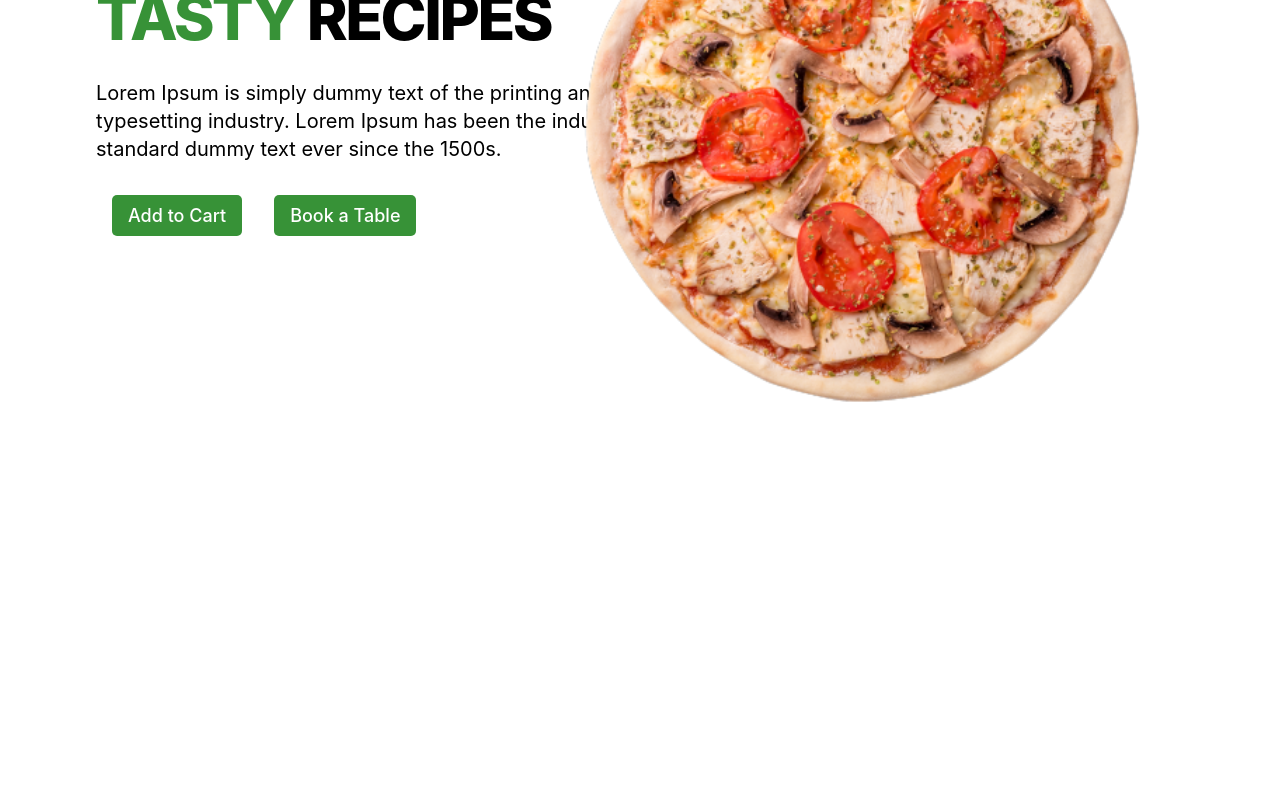
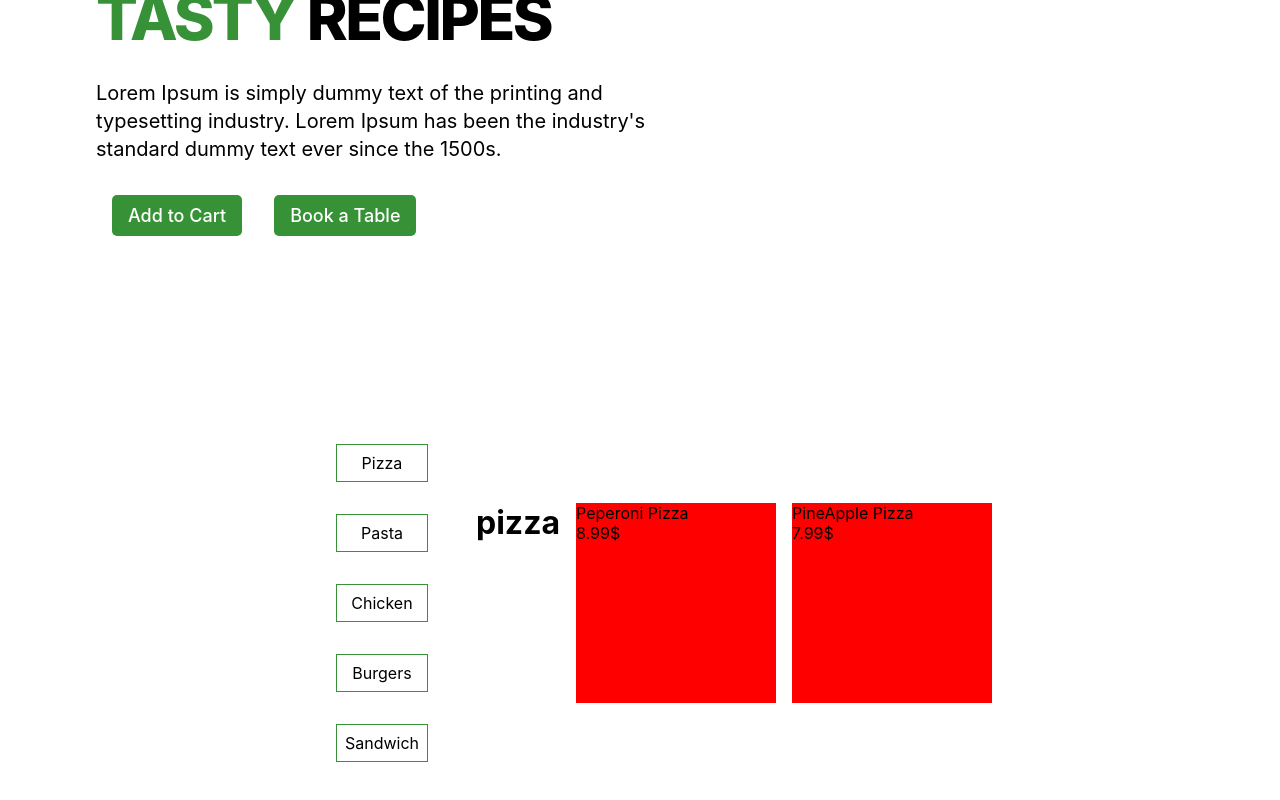
Before and after one commit to AFra1892/resturant, a React (Create React App) app: page / in a window 1280 px wide. Shown: the part 264-1064 px from the top of the page. Before the commit the page ends 800 px from the top, so only its background shows below. Built offline with nearby package versions, Linux system fonts and the light colour scheme.

Commit message:
menu component

```diff
--- a/src/App.js
+++ b/src/App.js
@@ -2,11 +2,14 @@ import logo from './logo.svg';
 import './App.css';
 import Navbar from './components/navbar/Navbar';
 import Header from './components/header/Header';
+import Menu from './components/Menu/Menu';
+
 function App() {
   return (
     <div className="App">
       <Navbar/>
       <Header/>
+      <Menu/>
     </div>
   );
 }
--- /dev/null
+++ b/src/components/Menu/Menu.jsx
@@ -0,0 +1,45 @@
+import React from "react";
+import './menu.css'
+import MenuCard from "../MenuCard/MenuCard";
+
+export default function Menu(){
+    const [currentCat,setCurrentCat] = React.useState("pizza")
+
+    const pizzaItems = [
+        {name:"Peperoni Pizza" , price:"8.99$"},
+        {name:"PineApple Pizza", price:"7.99$"},
+        {name:"Chicken Pizza",price:"9.99$"}
+        ]
+
+
+    function handle(event){
+        setCurrentCat(event.target.id)
+        console.log(currentCat);
+        }
+
+    // const currentCatArray = currentCat + "Items"
+
+    const elements = pizzaItems.map((item)=>{
+            <MenuCard color={currentCat} name={item.name} price={item.price}/>
+    })
+
+    return(
+        <div className="resturant__menu section__padding">
+            <div className="resturant__menu-categories">
+                <ul className="resturant__menu-categories_items">
+                    <p><a id="pizza"  onClick={handle} >Pizza</a></p>
+                    <p><a id="pasta" onClick={handle}>Pasta</a></p>
+                    <p><a id="chicken" onClick={handle}>Chicken</a></p>
+                    <p><a id="burgers" onClick={handle}>Burgers</a></p>
+                    <p ><a id="sandwich" onClick={handle}>Sandwich</a></p>
+                </ul>
+            </div>
+            <div className="resturant__menu-food">
+                <h1>{currentCat}</h1>
+                <MenuCard  price={pizzaItems[0].price} name={pizzaItems[0].name}/>
+                <MenuCard  price={pizzaItems[1].price} name={pizzaItems[1].name}/>
+
+            </div>
+        </div>
+    )
+}
--- /dev/null
+++ b/src/components/Menu/menu.css
@@ -0,0 +1,27 @@
+.resturant__menu{
+    display: flex;
+    flex-direction: row;
+    justify-content: center;
+    align-items: center;
+}
+.resturant__menu-categories{
+    display: flex;
+
+}
+.resturant__menu-categories_items{
+    display: flex;
+    flex-direction: column;
+    text-align: center;
+    justify-content: center;
+    padding: 2rem;
+
+}
+.resturant__menu-categories_items p {
+    border: 1px solid #379237;
+    margin: 1rem;
+    padding: .5rem;
+}
+.resturant__menu-food{
+    display: flex;
+    flex-direction: row;
+gap: 1rem;}
--- /dev/null
+++ b/src/components/MenuCard/MenuCard.jsx
@@ -0,0 +1,26 @@
+import React from "react";
+import './menucard.css'
+
+export default function MenuCard(props){
+    // function setColor(){
+    //     if(props.color === "pasta"){
+    //         return 'green'
+    //     }
+    //     else if(props.color === "burgers"){
+    //         return 'orange'
+    //     }
+    // }
+    // const styles = {
+    //     backgroundColor : setColor()
+    // }
+    return(
+        <div className="resturant__menucard">
+            <div  className="resturant__menucard-card">
+
+                    <p>{props.name}</p>
+                    <p>{props.price}</p>
+
+            </div>
+        </div>
+    )
+}
--- /dev/null
+++ b/src/components/MenuCard/menucard.css
@@ -0,0 +1,10 @@
+.resturant__menucard{
+    display: flex;
+}
+.resturant__menucard-card{
+    display: flex;
+    flex-direction: column;
+    height: 200px;
+    width: 200px;
+    background-color: red;
+}
--- a/src/components/header/Header.jsx
+++ b/src/components/header/Header.jsx
@@ -13,9 +13,9 @@ export default function Header(){
                     <button type='button'>Book a Table</button>
                 </div>
             </div>
-            <div className="pizzahub__header-image">
+            {/* <div className="pizzahub__header-image">
                 <img src={pizza}/>
-            </div>
+            </div> */}
         </div>
     )
 }
```
